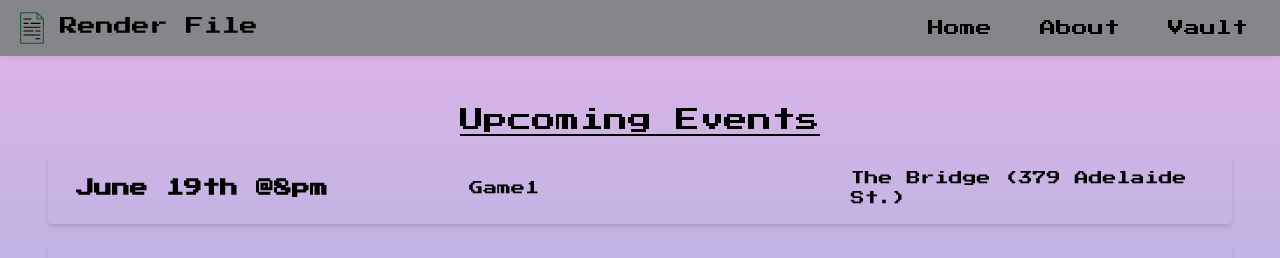
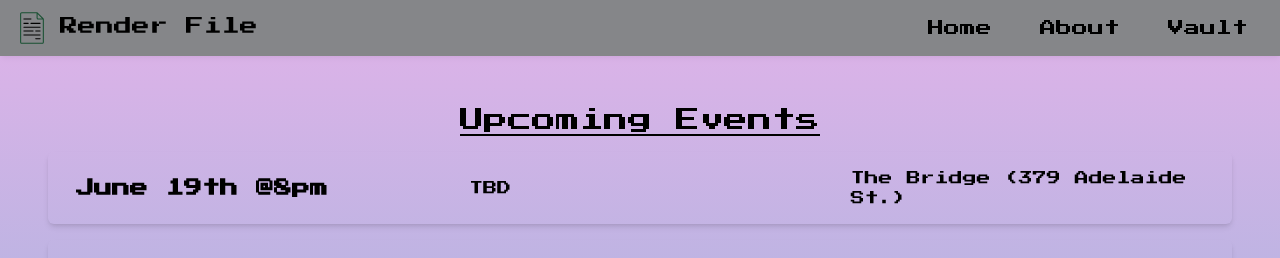
Before and after one commit to garrethil/render-file, a React (Vite) app in the folder client/: page / in a window 1280 px wide. Shown: the top 258 px of the page. Built offline with nearby package versions, Linux system fonts and the light colour scheme.

Commit message:
update data

```diff
--- a/client/src/assets/Data.js
+++ b/client/src/assets/Data.js
@@ -3,7 +3,7 @@ const events = [
     id: 1,
     date: "June 19th @8pm",
     location: "The Bridge (379 Adelaide St.)",
-    game: "Game1",
+    game: "TBD",
   },
   {
     id: 2,
```
